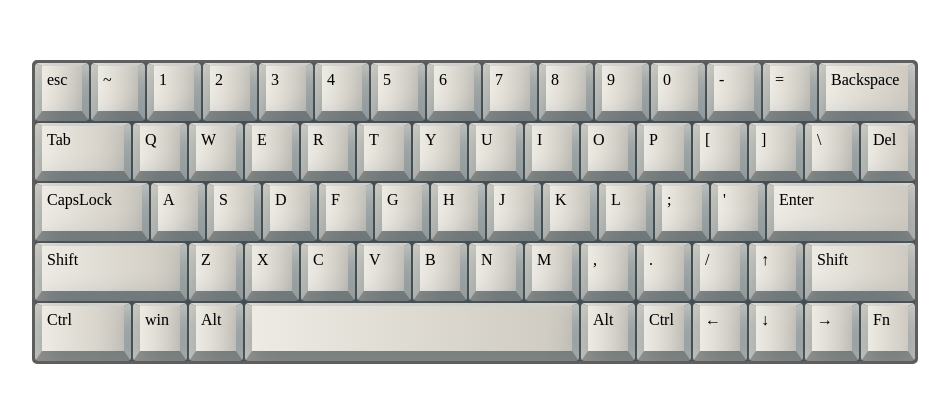
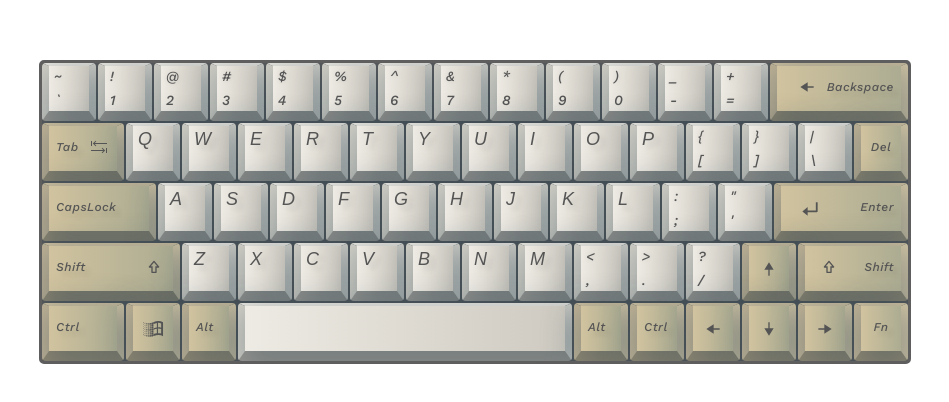
Before and after one commit to RomanPavlovsky/virtual-keyboard, a website built with webpack: page src/index.html in a window 1280 px wide. Shown: the part 196-598 px from the top of the page, without its empty margins (165-1114 px from the left). Built offline with nearby package versions, Linux system fonts and the light colour scheme.

Commit message:
feat: add new keyboard styles (Sun, Apr 30, 2023 10:53:59 PM)

```diff
--- a/src/index.html
+++ b/src/index.html
@@ -9,75 +9,99 @@
 </head>
 
 <body>
-
   <div class="keyboard">
     <div class="keyboard__wrapper">
-      <div class="key key-esc"><span class="key__content">esc</span></div>
-      <div class="key key-tilda"><span class="key__content">~</span></div>
-      <div class="key key-1"><span class="key__content">1</span></div>
-      <div class="key key-2"><span class="key__content">2</span></div>
-      <div class="key key-3"><span class="key__content">3</span></div>
-      <div class="key key-4"><span class="key__content">4</span></div>
-      <div class="key key-5"><span class="key__content">5</span></div>
-      <div class="key key-6"><span class="key__content">6</span></div>
-      <div class="key key-7"><span class="key__content">7</span></div>
-      <div class="key key-8"><span class="key__content">8</span></div>
-      <div class="key key-9"><span class="key__content">9</span></div>
-      <div class="key key-0"><span class="key__content">0</span></div>
-      <div class="key key-hyphen"><span class="key__content">-</span></div>
-      <div class="key key-equal"><span class="key__content">=</span></div>
-      <div class="key key-backspace"><span class="key__content">Backspace</span></div>
-      <div class="key key-tab"><span class="key__content">Tab</span></div>
-      <div class="key key-q"><span class="key__content">Q</span></div>
-      <div class="key key-w"><span class="key__content">W</span></div>
-      <div class="key key-e"><span class="key__content">E</span></div>
-      <div class="key key-r"><span class="key__content">R</span></div>
-      <div class="key key-t"><span class="key__content">T</span></div>
-      <div class="key key-y"><span class="key__content">Y</span></div>
-      <div class="key key-u"><span class="key__content">U</span></div>
-      <div class="key key-i"><span class="key__content">I</span></div>
-      <div class="key key-o"><span class="key__content">O</span></div>
-      <div class="key key-p"><span class="key__content">P</span></div>
-      <div class="key key-bracket-left"><span class="key__content">[</span></div>
-      <div class="key key-bracket-right"><span class="key__content">]</span></div>
-      <div class="key key-slash-right"><span class="key__content">\</span></div>
-      <div class="key key-del"><span class="key__content">Del</span></div>
-      <div class="key key-capslock"><span class="key__content">CapsLock</span></div>
-      <div class="key key-a"><span class="key__content">A</span></div>
-      <div class="key key-s"><span class="key__content">S</span></div>
-      <div class="key key-d"><span class="key__content">D</span></div>
-      <div class="key key-f"><span class="key__content">F</span></div>
-      <div class="key key-g"><span class="key__content">G</span></div>
-      <div class="key key-h"><span class="key__content">H</span></div>
-      <div class="key key-j"><span class="key__content">J</span></div>
-      <div class="key key-k"><span class="key__content">K</span></div>
-      <div class="key key-l"><span class="key__content">L</span></div>
-      <div class="key key-semicolon"><span class="key__content">;</span></div>
-      <div class="key key-quote"><span class="key__content">'</span></div>
-      <div class="key key-enter"><span class="key__content">Enter</span></div>
-      <div class="key key-shift-left"><span class="key__content">Shift</span></div>
-      <div class="key key-z"><span class="key__content">Z</span></div>
-      <div class="key key-x"><span class="key__content">X</span></div>
-      <div class="key key-c"><span class="key__content">C</span></div>
-      <div class="key key-v"><span class="key__content">V</span></div>
-      <div class="key key-b"><span class="key__content">B</span></div>
-      <div class="key key-n"><span class="key__content">N</span></div>
-      <div class="key key-m"><span class="key__content">M</span></div>
-      <div class="key key-comma"><span class="key__content">,</span></div>
-      <div class="key key-dot"><span class="key__content">.</span></div>
-      <div class="key key-slash-left"><span class="key__content">/</span></div>
-      <div class="key key-up"><span class="key__content">↑</span></div>
-      <div class="key key-shift-right"><span class="key__content">Shift</span></div>
-      <div class="key key-ctrl-left"><span class="key__content">Ctrl</span></div>
-      <div class="key key-win"><span class="key__content">win</span></div>
-      <div class="key key-alt-left"><span class="key__content">Alt</span></div>
-      <div class="key key-space"><span class="key__content"></span></div>
-      <div class="key key-alt-right"><span class="key__content">Alt</span></div>
-      <div class="key key-ctrl-right"><span class="key__content">Ctrl</span></div>
-      <div class="key key-left"><span class="key__content">←</span></div>
-      <div class="key key-down"><span class="key__content">↓</span></div>
-      <div class="key key-right"><span class="key__content">→</span></div>
-      <div class="key key-fn"><span class="key__content">Fn</span></div>
+      <div class="key "><span class="key__name1">~</span>
+        <span class="key__name2">`</span>
+      </div>
+      <div class="key "><span class="key__name1">!</span>
+        <span class="key__name2">1</span>
+      </div>
+      <div class="key "><span class="key__name1">@</span>
+        <span class="key__name2">2</span>
+      </div>
+      <div class="key "><span class="key__name1">#</span>
+        <span class="key__name2">3</span>
+      </div>
+      <div class="key "><span class="key__name1">$</span>
+        <span class="key__name2">4</span>
+      </div>
+      <div class="key "><span class="key__name1">%</span>
+        <span class="key__name2">5</span>
+      </div>
+      <div class="key "><span class="key__name1">^</span>
+        <span class="key__name2">6</span>
+      </div>
+      <div class="key "><span class="key__name1">&</span>
+        <span class="key__name2">7</span>
+      </div>
+      <div class="key "><span class="key__name1">*</span>
+        <span class="key__name2">8</span>
+      </div>
+      <div class="key "><span class="key__name1">(</span>
+        <span class="key__name2">9</span>
+      </div>
+      <div class="key "><span class="key__name1">)</span>
+        <span class="key__name2">0</span>
+      </div>
+      <div class="key "><span class="key__name1">_</span>
+        <span class="key__name2">-</span>
+      </div>
+      <div class="key "><span class="key__name1">+</span>
+        <span class="key__name2">=</span>
+      </div>
+      <div class="key backspace"><span class="key__action">Backspace</span></div>
+      <div class="key tab"><span class="key__action">Tab</span></div>
+      <div class="key"><span class="key__letter">Q</span></div>
+      <div class="key"><span class="key__letter">W</span></div>
+      <div class="key"><span class="key__letter">E</span></div>
+      <div class="key"><span class="key__letter">R</span></div>
+      <div class="key"><span class="key__letter">T</span></div>
+      <div class="key"><span class="key__letter">Y</span></div>
+      <div class="key"><span class="key__letter">U</span></div>
+      <div class="key"><span class="key__letter">I</span></div>
+      <div class="key"><span class="key__letter">O</span></div>
+      <div class="key"><span class="key__letter">P</span></div>
+      <div class="key"><span class="key__name1">{</span><span class="key__name2">[</span></div>
+      <div class="key"><span class="key__name1">}</span><span class="key__name2">]</span></div>
+      <div class="key"><span class="key__name1">|</span><span class="key__name2">\</span></div>
+      <div class="key del"><span class="key__action">Del</span></div>
+      <div class="key caps"><span class="key__action">CapsLock</span></div>
+      <div class="key"><span class="key__letter">A</span></div>
+      <div class="key"><span class="key__letter">S</span></div>
+      <div class="key"><span class="key__letter">D</span></div>
+      <div class="key"><span class="key__letter">F</span></div>
+      <div class="key"><span class="key__letter">G</span></div>
+      <div class="key"><span class="key__letter">H</span></div>
+      <div class="key"><span class="key__letter">J</span></div>
+      <div class="key"><span class="key__letter">K</span></div>
+      <div class="key"><span class="key__letter">L</span></div>
+      <div class="key"><span class="key__name1">:</span><span class="key__name2">;</span></div>
+      <div class="key"><span class="key__name1">"</span><span class="key__name2">'</span></div>
+      <div class="key enter"><span class="key__action">Enter </span></div>
+      <div class="key shift-left"><span class="key__action">Shift</span></div>
+      <div class="key"><span class="key__letter">Z</span></div>
+      <div class="key"><span class="key__letter">X</span></div>
+      <div class="key"><span class="key__letter">C</span></div>
+      <div class="key"><span class="key__letter">V</span></div>
+      <div class="key"><span class="key__letter">B</span></div>
+      <div class="key"><span class="key__letter">N</span></div>
+      <div class="key"><span class="key__letter">M</span></div>
+      <div class="key"><span class="key__name1">&LT;</span><span class="key__name2">,</span></div>
+      <div class="key"><span class="key__name1">&GT;</span><span class="key__name2">.</span></div>
+      <div class="key"><span class="key__name1">?</span><span class="key__name2">/</span></div>
+      <div class="key up"><span class="key__action"></span></div>
+      <div class="key shift-right"><span class="key__action">Shift</span></div>
+      <div class="key ctrl-left"><span class="key__action">Ctrl</span></div>
+      <div class="key win"><span class="key__action"></span></div>
+      <div class="key alt"><span class="key__action">Alt</span></div>
+      <div class="key space"><span class="key__action"></span></div>
+      <div class="key alt"><span class="key__action">Alt</span></div>
+      <div class="key ctrl-right"><span class="key__action">Ctrl</span></div>
+      <div class="key left"><span class="key__action"></span></div>
+      <div class="key down"><span class="key__action"></span></div>
+      <div class="key right"><span class="key__action"></span></div>
+      <div class="key fn"><span class="key__action">Fn</span></div>
     </div>
   </div>
 
--- a/src/main.scss
+++ b/src/main.scss
@@ -1,10 +1,6 @@
+@import url("https://fonts.googleapis.com/css2?family=Work+Sans:ital,wght@1,500&display=swap");
+@import "./scss/utils/mixins.scss";
 @import "./scss/keyboard.scss";
-
-// * {
-//   margin: 0;
-//   padding: 0;
-//   box-sizing: border-box;
-// }
 
 body {
   height: 100vh;
--- a/src/scss/keyboard.scss
+++ b/src/scss/keyboard.scss
@@ -6,7 +6,7 @@
     align-items: center;
     column-gap: 2px;
     row-gap: 2px;
-    width: 880px;
+    width: 866px;
     height: 100%;
     background-color: rgb(94, 94, 94);
     overflow: hidden;
@@ -15,11 +15,16 @@
   }
 }
 .key {
+  box-sizing: border-box;
+  padding-left: 5px;
+  padding-top: 3px;
+  padding-bottom: 2px;
+  position: relative;
   border-width: 3px 7px 10px;
   border-style: solid;
   border-radius: 4px;
-  width: 40px;
-  height: 45px;
+  width: 54px;
+  height: 58px;
   background: linear-gradient(90deg, #eeebe4 0%, #cecac1 100%);
   border-color: #eeebe4 #dddad1 #a39f97 #d8d5cb;
   text-shadow: 0 0 1px rgba(0, 0, 0, 0.1);
@@ -36,35 +41,182 @@
       }
     }
   }
-  &__content {
-    display: block;
-    width: 40;
-    height: 35px;
-    padding: 5px;
+  &::after {
+    content: "";
+    position: absolute;
+    top: 0;
+    left: 0;
+    width: 100%;
+    height: 45px;
     box-shadow: 5px 13px 33px 12px rgba(34, 60, 80, 0.33);
   }
+  &__action {
+    font-family: "Work Sans", sans-serif;
+    font-style: italic;
+    font-weight: 500;
+    position: absolute;
+    top: 14px;
+    left: 7px;
+    // font-family: Arial, Helvetica, sans-serif;
+    // font-weight: 600;
+    color: #555;
+    text-shadow: 5px 5px 5px rgba(0, 0, 0, 0.1);
+    font-size: 12px;
+    letter-spacing: 0.5px;
+  }
+  &__letter {
+    font-style: italic;
+    font-family: Arial, Helvetica, sans-serif;
+    font-weight: 500;
+    color: #555;
+    text-shadow: 5px 5px 5px rgba(0, 0, 0, 0.1);
+    font-size: 18px;
+  }
+  &__name1 {
+    font-family: "Work Sans", sans-serif;
+    color: #555;
+    position: absolute;
+    top: 2px;
+    left: 5px;
+    font-style: italic;
+    font-weight: 500;
+    font-size: 14px;
+    text-shadow: 0px 0px 5px rgba(0, 0, 0, 0.1);
+    display: flex;
+    justify-content: center;
+    align-items: center;
+  }
+  &__name2 {
+    font-family: "Work Sans", sans-serif;
+    font-weight: 500;
+    color: #555;
+    position: absolute;
+    bottom: 3px;
+    left: 5px;
+    font-style: italic;
+    font-size: 14px;
+    display: flex;
+    justify-content: center;
+    align-items: center;
+  }
 }
-.key-backspace {
+.win {
+  background: url("./assets/icons/microsoft-windows-classic\ .svg") no-repeat
+      center,
+    linear-gradient(90deg, #d1c39f 0%, #acac92 100%);
+
+  border-color: #cec0a0 #dacba9 #978d75 #c4b698;
+}
+.fn {
+  @include actionKey;
+  .key__action {
+    display: flex;
+    justify-content: center;
+    top: 14px;
+    right: 7px;
+  }
+}
+.del {
+  @include actionKey;
+  .key__action {
+    display: flex;
+    justify-content: center;
+    top: 14px;
+    right: 7px;
+  }
+}
+.alt {
+  @include actionKey;
+}
+.backspace {
+  background: url("./assets/icons/left-arrow.svg") no-repeat 20% 45%,
+    linear-gradient(90deg, #d1c39f 0%, #acac92 100%);
+  border-color: #cec0a0 #dacba9 #978d75 #c4b698;
+  min-width: 138px;
+  .key__action {
+    display: flex;
+    justify-content: flex-end;
+    top: 14px;
+    right: 7px;
+  }
+}
+.tab {
+  background: url("./assets/icons/tab-icon.svg") no-repeat 80% 45%,
+    linear-gradient(90deg, #d1c39f 0%, #acac92 100%);
+
+  border-color: #cec0a0 #dacba9 #978d75 #c4b698;
+
   min-width: 82px;
 }
-.key-tab {
+.caps {
+  @include actionKey;
+  min-width: 114px;
+}
+.enter {
+  background: url("./assets/icons/enter_icon.svg") no-repeat 20%,
+    linear-gradient(90deg, #d1c39f 0%, #acac92 100%);
+
+  border-color: #cec0a0 #dacba9 #978d75 #c4b698;
+  min-width: 134px;
+
+  .key__action {
+    display: flex;
+    justify-content: flex-end;
+    top: 14px;
+    right: 7px;
+  }
+}
+.shift-left {
+  background: url("./assets/icons/shift-icon.svg") no-repeat 90% 45%,
+    linear-gradient(90deg, #d1c39f 0%, #acac92 100%);
+
+  border-color: #cec0a0 #dacba9 #978d75 #c4b698;
+  min-width: 138px;
+}
+.shift-right {
+  background: url("./assets/icons/shift-icon.svg") no-repeat 20% 45%,
+    linear-gradient(90deg, #d1c39f 0%, #acac92 100%);
+  border-color: #cec0a0 #dacba9 #978d75 #c4b698;
+  min-width: 138px;
+  .key__action {
+    display: flex;
+    justify-content: flex-end;
+    top: 14px;
+    right: 7px;
+  }
+  min-width: 110px;
+}
+.ctrl-left {
+  @include actionKey;
   min-width: 82px;
 }
-.key-capslock {
-  min-width: 100px;
+.ctrl-right {
+  @include actionKey;
 }
-.key-enter {
-  min-width: 134px;
+.space {
+  min-width: 334px;
 }
-.key-shift-left {
-  min-width: 138px;
+.down {
+  background: url("./assets/icons/down-arrow.svg") no-repeat center,
+    linear-gradient(90deg, #d1c39f 0%, #acac92 100%);
+
+  border-color: #cec0a0 #dacba9 #978d75 #c4b698;
 }
-.key-shift-right {
-  min-width: 96px;
+.up {
+  background: url("./assets/icons/up-arrow.svg") no-repeat center,
+    linear-gradient(90deg, #d1c39f 0%, #acac92 100%);
+
+  border-color: #cec0a0 #dacba9 #978d75 #c4b698;
 }
-.key-ctrl-left {
-  min-width: 82px;
+.left {
+  background: url("./assets/icons/left-arrow.svg") no-repeat center,
+    linear-gradient(90deg, #d1c39f 0%, #acac92 100%);
+
+  border-color: #cec0a0 #dacba9 #978d75 #c4b698;
 }
-.key-space {
-  min-width: 320px;
+.right {
+  background: url("./assets/icons/right-arrow.svg") no-repeat center,
+    linear-gradient(90deg, #d1c39f 0%, #acac92 100%);
+
+  border-color: #cec0a0 #dacba9 #978d75 #c4b698;
 }
--- /dev/null
+++ b/src/scss/utils/mixins.scss
@@ -0,0 +1,4 @@
+@mixin actionKey {
+  background: linear-gradient(90deg, #d1c39f 0%, #acac92 100%);
+  border-color: #cec0a0 #dacba9 #978d75 #c4b698;
+}
```
Also changed, not shown: src/assets/icons/down-arrow.svg (added), src/assets/icons/enter-icon.svg (added), src/assets/icons/enter_icon.svg (added), src/assets/icons/left-arrow.svg (added), src/assets/icons/microsoft-windows-classic .svg (added), src/assets/icons/right-arrow.svg (added), src/assets/icons/shift-icon.svg (added), src/assets/icons/tab-icon.svg (added), src/assets/icons/tab.svg (added), src/assets/icons/up-arrow.svg (added), src/assets/icons/win_icon.png (added).
